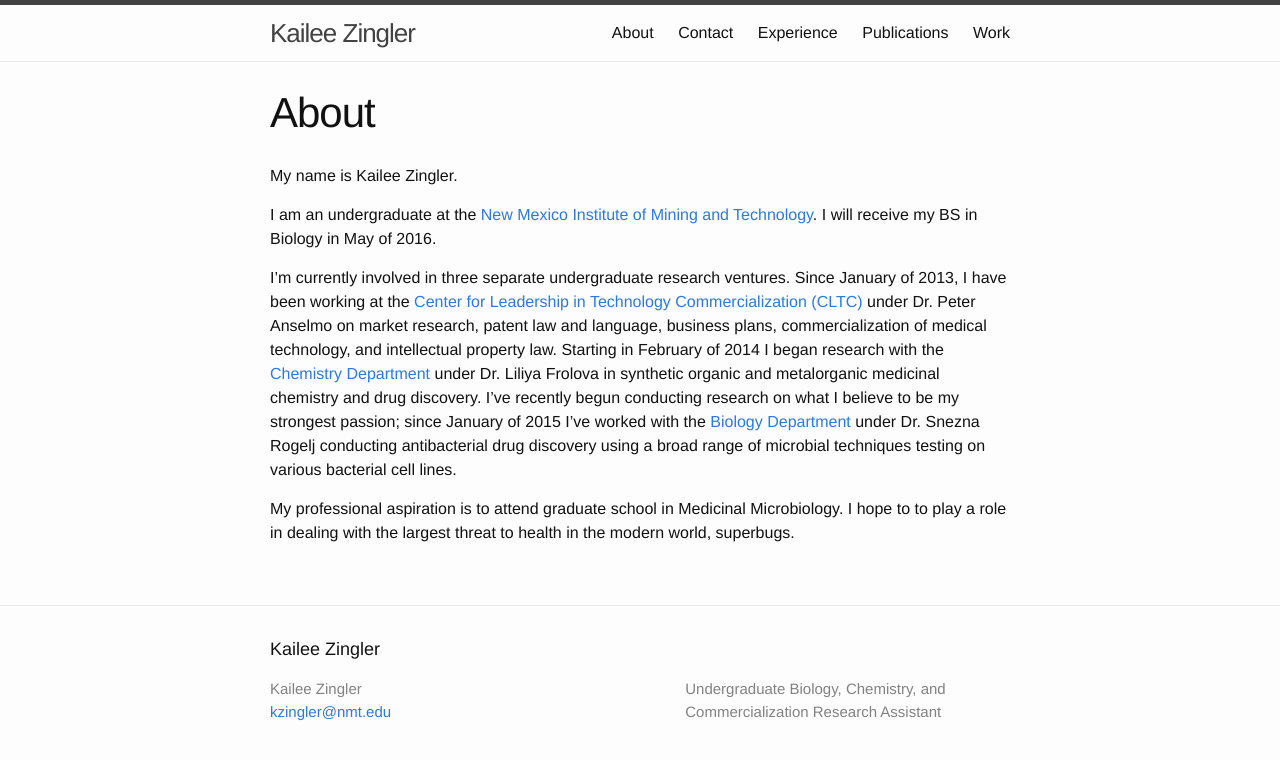
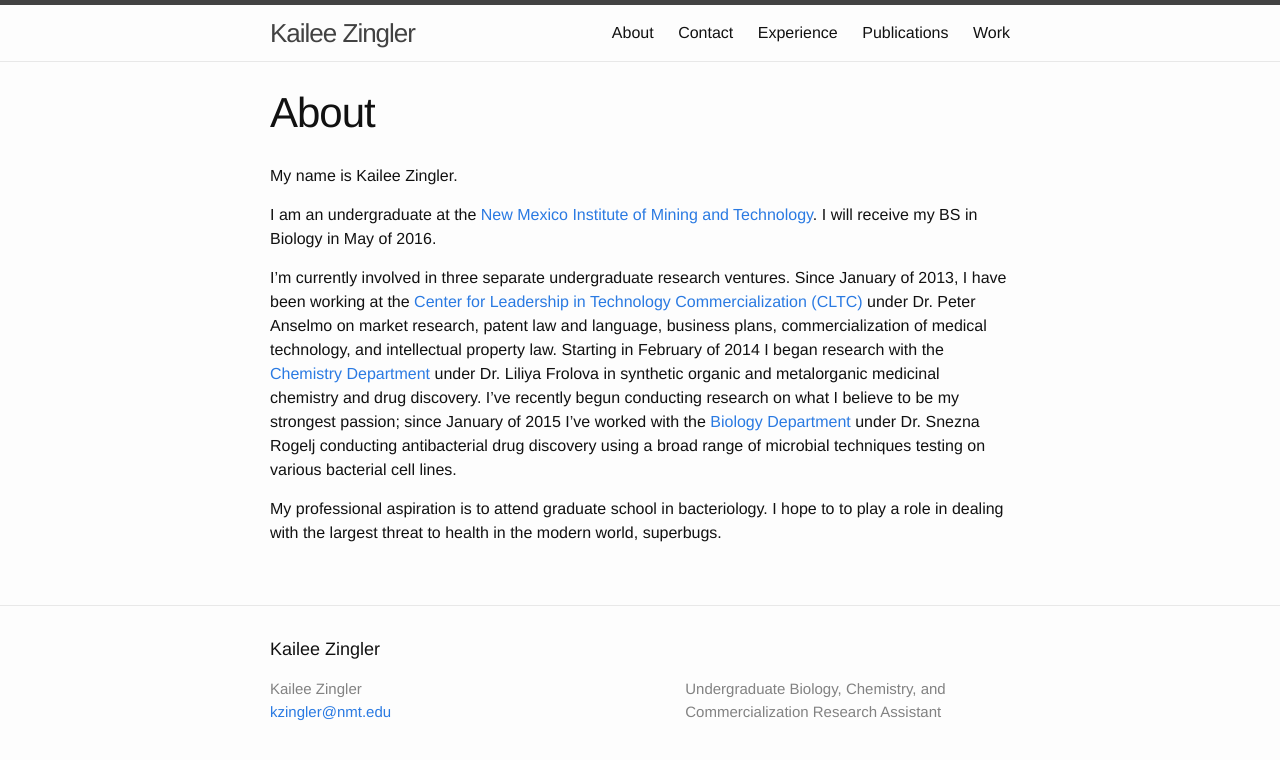
Before and after one commit to kzingler/kzingler.github.io, a Jekyll site: the page built from about.md, in a window 1280 px wide. Shown: the top 760 px of the page. Built offline with Jekyll 4.4.1, drawn with Linux system fonts in a browser that asks for light colours.

Commit message:
more capitalization

```diff
--- a/about.md
+++ b/about.md
@@ -23,6 +23,6 @@ Department](http://infohost.nmt.edu/~biology/) under Dr. Snezna Rogelj
 conducting antibacterial drug discovery using a broad range of microbial
 techniques testing on various bacterial cell lines.
 
-My professional aspiration is to attend graduate school in Medicinal
-Microbiology. I hope to to play a role in dealing with the largest
+My professional aspiration is to attend graduate school in bacteriology.
+I hope to to play a role in dealing with the largest
 threat to health in the modern world, superbugs.
```
